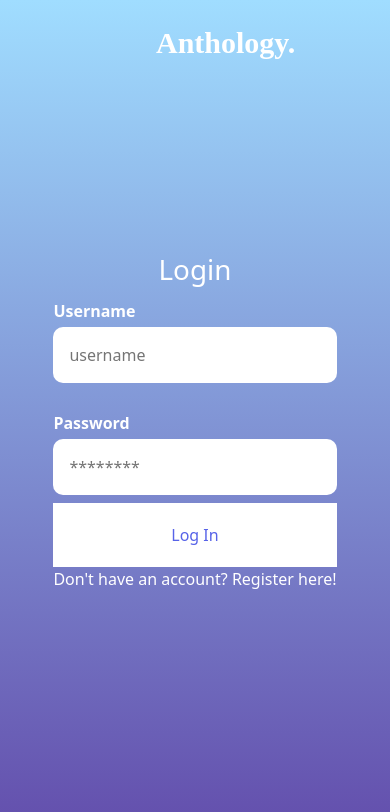
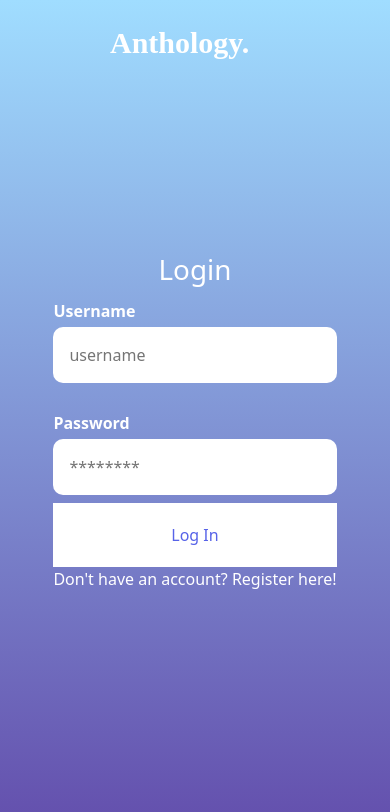
Before and after one commit to tmff/Anthology, a React (Create React App) app in the folder poemfrontend/: page /login in a window 390 px wide. Shown: the top 812 px of the page. Built offline with nearby package versions, Linux system fonts and the light colour scheme.

Commit message:
fix: css on login/register page

```diff
--- a/poemfrontend/src/css/App.css
+++ b/poemfrontend/src/css/App.css
@@ -29,7 +29,7 @@
 }
 
 /* Standard location for Anthology title*/
-@media screen and (min-width: 700px) {
+@media screen and (min-width: 1300px) {
   .app-Title {
     /* Placeholder font from Google Fonts, we can pick one later */
     @import url('https://fonts.googleapis.com/css2?family=Libre+Baskerville:wght@400;700&display=swap');
@@ -43,7 +43,7 @@
 }
 
 /* Centers title in top-middle of Login/Register form when screen is below certain size*/
-@media screen and (max-width:699px) {
+@media screen and (max-width:1299px) {
   .app-Title {
     /* Placeholder font from Google Fonts, we can pick one later */
     @import url('https://fonts.googleapis.com/css2?family=Libre+Baskerville:wght@400;700&display=swap');
@@ -52,6 +52,6 @@
     font-weight: 700;
     text-transform: capitalize;
     font-size: 30px;
-    position: absolute; top:20px ; left: 40%;
+    position: absolute; top:20px ; left: calc(50% - 85px);
   }
 }
```
